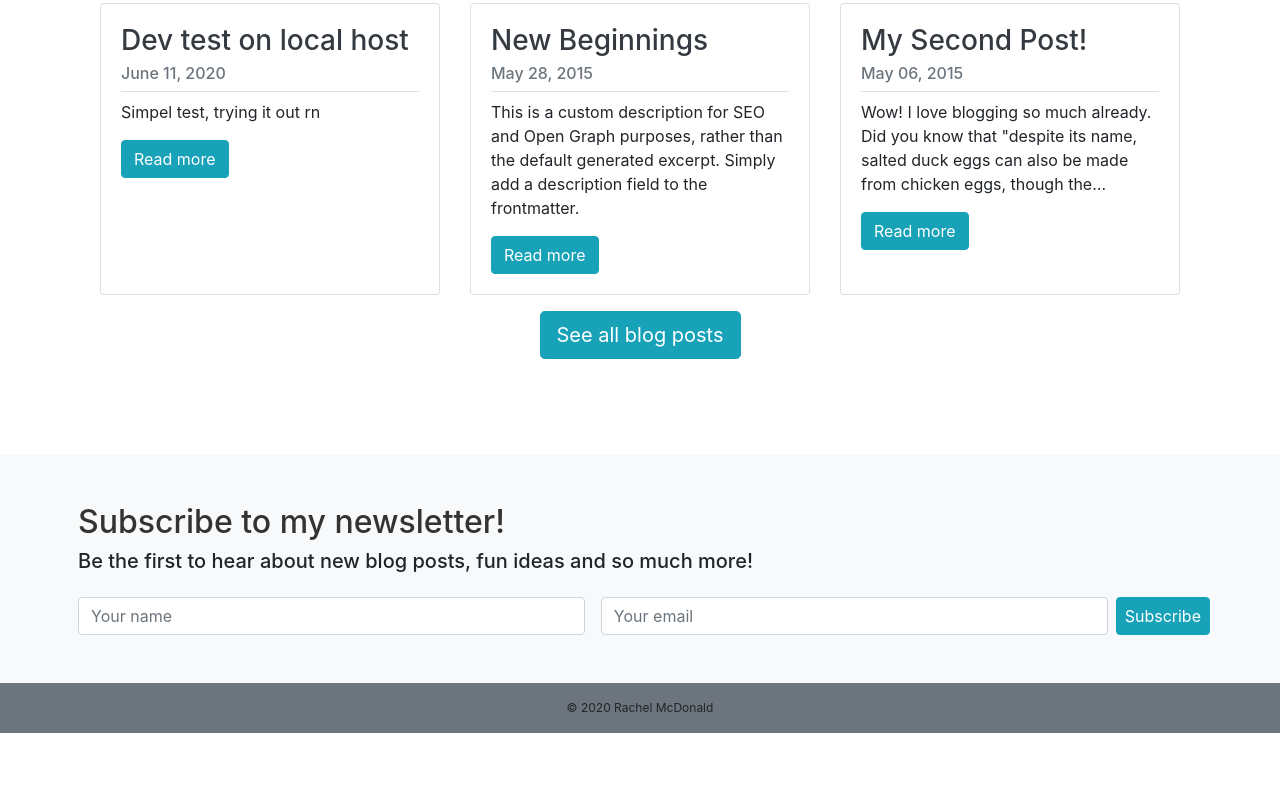
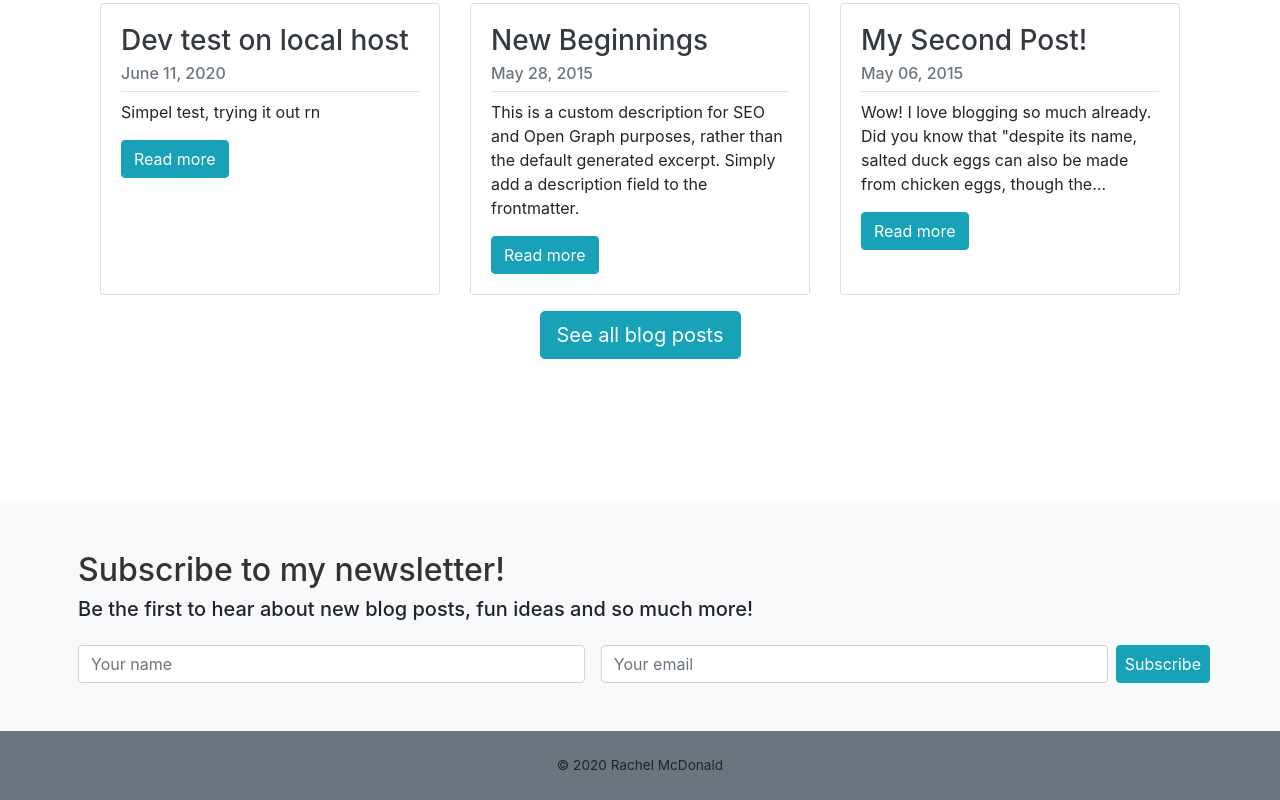
Before and after one commit to jarenmcdonald1/rachels-blog, a Gatsby site: page / in a window 1280 px wide. Shown: the part 3177-3977 px from the top of the page. Before the commit the page ends 3910 px from the top, so only its background shows below. Built offline with nearby package versions, Linux system fonts and the light colour scheme; Gatsby itself is replaced by a stand-in of ours.

Commit message:
added footer spacing and html5 codes

```diff
--- a/src/components/Footer.js
+++ b/src/components/Footer.js
@@ -6,8 +6,8 @@ import '../styles/index.scss'
 const Footer = () => (
   <footer className="bg-secondary">
     <Container>
-      <Row className="py-3 justify-content-center">
-        <span class="copyright-text">© {new Date().getFullYear()} Rachel McDonald</span>
+      <Row className="py-3 py-md-4 justify-content-center">
+        <span class="copyright-text">&copy; {new Date().getFullYear()} Rachel McDonald</span>
       </Row>
     </Container>
   </footer>
--- a/src/components/Subscribe.js
+++ b/src/components/Subscribe.js
@@ -4,7 +4,7 @@ import { Container, Row, Form, Button } from 'react-bootstrap';
 import 'bootstrap/dist/css/bootstrap.min.css'
 
 const Subscribe = () => (
-  <section className="bg-light">
+  <section className="bg-light mt-4 mt-lg-5">
     <Container className="py-4 py-lg-5">
         <Row className="d-block mb-4 px-3 px-md-2">
             <h2>Subscribe to my newsletter!</h2>
--- a/src/styles/_base.scss
+++ b/src/styles/_base.scss
@@ -46,7 +46,7 @@ ul {
 }
 
 .copyright-text {
-    font-size: 0.75em;
+    font-size: 0.85em;
 }
 
 .text-pink {
```
